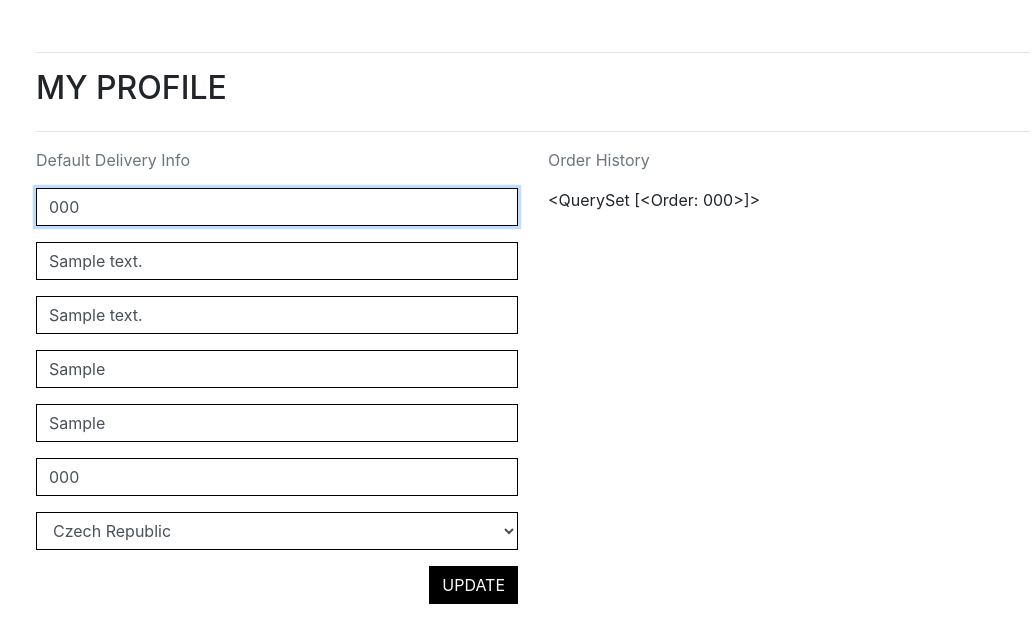
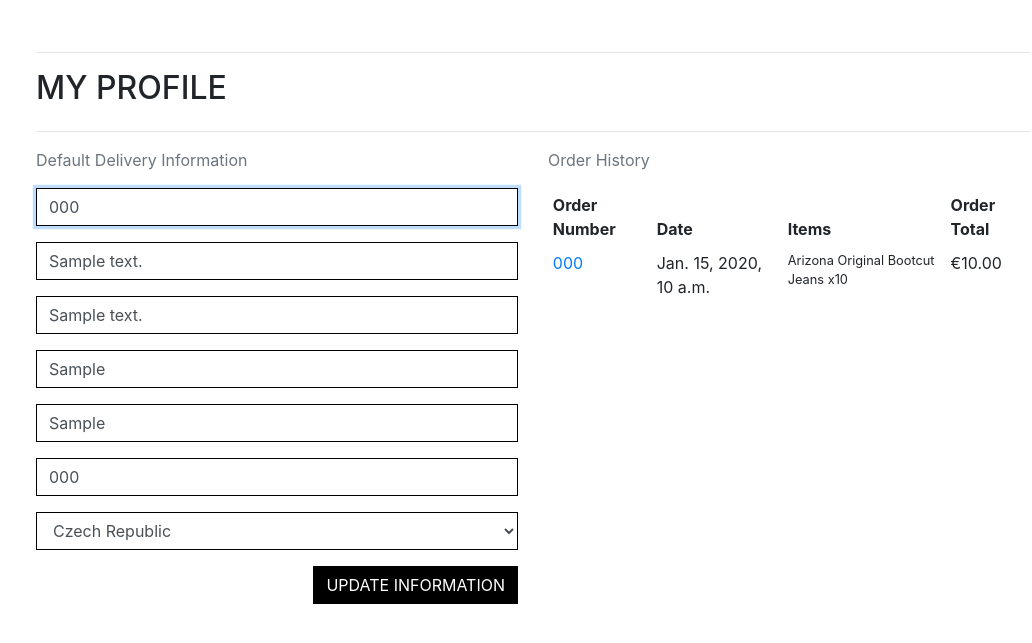
Before and after one commit to NunoCos/fashion-milestone4, a Django app: page /profiles/ in a window 1280 px wide. Shown: the part 128-771 px from the top of the page, without its empty margins (107-1139 px from the left). Run offline with Django 3.2, Linux system fonts and the light colour scheme; a user stored in the database is signed in; data comes from the database, SQL or seed files in the repository; tables that the repository leaves empty hold one stand-in row (values such as "Sample post"); some libraries are stand-ins or nearby versions.

Commit message:
add order history to profile

```diff
--- a/checkout/admin.py
+++ b/checkout/admin.py
@@ -15,7 +15,7 @@ class OrderAdmin(admin.ModelAdmin):
     readonly_fields = ('order_number', 'date', 'delivery_cost',
                        'order_total', 'grand_total', 'original_bag', 'stripe_pid')
 
-    fields = ('order_number', 'date', 'full_name',
+    fields = ('order_number', 'date', 'user_profile', 'full_name',
               'email', 'phone_number',
               'country', 'postcode', 'town_or_city', 'street_address1',
               'street_address2', 'county', 'delivery_cost',
--- a/profiles/static/profiles/css/profiles.css
+++ b/profiles/static/profiles/css/profiles.css
@@ -14,3 +14,8 @@
 #profile-update-form input::placeholder {
     color: #aab7c4;
 }
+
+.order-history {
+    max-height: 416px;
+    overflow-y: auto;
+}
--- a/profiles/templates/profiles/profile.html
+++ b/profiles/templates/profiles/profile.html
@@ -25,19 +25,54 @@
         </div>
         <div class="row">
             <div class="col-12 col-lg-6">
-                <p class="text-muted">Default Delivery Info</p>
+                <p class="text-muted">Default Delivery Information</p>
                 <form class="mt-3" action="{% url 'profile' %}" method="POST" id="profile-update-form">
                     {% csrf_token %}
                     {{ form|crispy }}
-                    <button class="btn btn-black rounded-0 text-uppercase float-right">Update</button>
+                    <button class="btn btn-black rounded-0 text-uppercase float-right">Update Information</button>
                 </form>
             </div>
             <div class="col-12 col-lg-6">
                 <p class="text-muted">Order History</p>
-                {{ orders }}
+                <div class="order-history table-responsive">
+                    <table class="table table-sm table-borderless">
+                        <thead>
+                            <tr>
+                                <th>Order Number</th>
+                                <th>Date</th>
+                                <th>Items</th>
+                                <th>Order Total</th>
+                            </tr>
+                        </thead>
+                        <tbody>
+                            {% for order in orders %}
+                                <tr>
+                                    <td>
+                                        <a href="{% url 'order_history' order.order_number %}"
+                                        title="{{ order.order_number }}">
+                                            {{ order.order_number|truncatechars:6 }}
+                                        </a>
+                                    </td>
+                                    <td>{{ order.date }}</td>
+                                    <td>
+                                        <ul class="list-unstyled">
+                                            {% for item in order.lineitems.all %}
+                                                <li class="small">
+                                                    {% if item.product.has_sizes %}
+                                                        Size {{ item.product.size|upper }}
+                                                    {% endif %}{{ item.product.name }} x{{ item.quantity }}
+                                                </li>
+                                            {% endfor %}
+                                        </ul>
+                                    </td>
+                                    <td>€{{ order.grand_total }}</td>
+                                </tr>
+                            {% endfor %}
+                        </tbody>
+                    </table>
+                </div>
             </div>
         </div>
-        {{ profile }}
 {% endblock %}
 
 {% block postloadjs %}
--- a/profiles/urls.py
+++ b/profiles/urls.py
@@ -4,5 +4,5 @@ from . import views
 
 urlpatterns = [
     path('', views.profile, name='profile'),
-
+    path('order_history/<order_number>', views.order_history, name='order_history'),
 ]
--- a/profiles/views.py
+++ b/profiles/views.py
@@ -1,6 +1,6 @@
 from django.shortcuts import render, get_object_or_404
 from django.contrib import messages
-
+from checkout.models import Order
 from .models import UserProfile
 from .forms import UserProfileForm
 
@@ -26,3 +26,19 @@ def profile(request):
     }
 
     return render(request, template, context)
+
+def order_history(request, order_number):
+    order = get_object_or_404(Order, order_number=order_number)
+
+    messages.info(request, (
+        f'This is a past confirmation for order number {order_number}. '
+        'A confirmation email was sento on the order date.'
+    ))
+
+    template = 'checkout/checkout_success.html'
+    context = {
+        'order': order,
+        'from_profile': True,
+    }
+
+    return render(request, template, context)
```
Also changed, not shown: checkout/templates/checkout/checkout_success.html (+9 -0 lines), checkout/views.py (+50 -3 lines).
